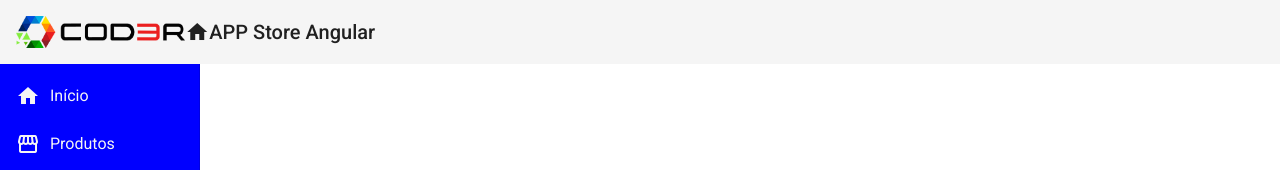
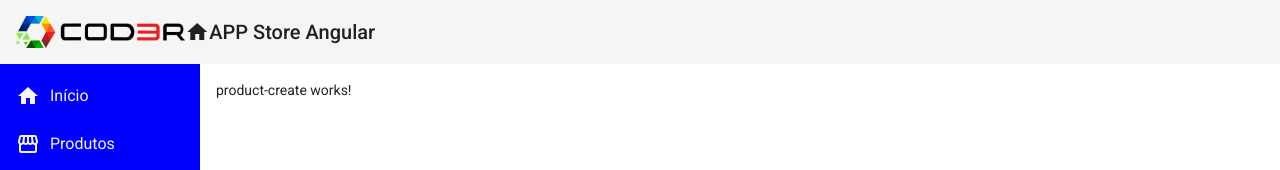
Before and after one commit to softwarefoundation/app-store-angular, an Angular app in the folder app-store-angular-web/: page /products/create in a window 1280 px wide. Before the commit this address led to /. Shown: the top 170 px of the page. Built offline with nearby package versions, Linux system fonts and the light colour scheme.

Commit message:
Add component ProductCreate

```diff
--- a/app-store-angular-web/src/app/app-routing.module.ts
+++ b/app-store-angular-web/src/app/app-routing.module.ts
@@ -1,3 +1,4 @@
+import { ProductCreateComponent } from './components/product/product-create/product-create.component';
 import { NgModule } from '@angular/core';
 import { Routes, RouterModule } from '@angular/router';
 import { HomeComponent} from './views/home/home.component'
@@ -10,6 +11,10 @@
 {
   path: "products",
   component: ProductCrudComponent
+},
+{
+  path: "products/create",
+  component: ProductCreateComponent
 }
 ];
 
--- a/app-store-angular-web/src/app/app.module.ts
+++ b/app-store-angular-web/src/app/app.module.ts
@@ -13,6 +13,7 @@
 import { MatCardModule} from '@angular/material/card';
 import { HomeComponent } from './views/home/home.component';
 import { ProductCrudComponent } from './views/product-crud/product-crud.component';
+import { ProductCreateComponent } from './components/product/product-create/product-create.component';
 
 
 @NgModule({
@@ -22,7 +23,8 @@
     FooterComponent,
     NavComponent,
     HomeComponent,
-    ProductCrudComponent
+    ProductCrudComponent,
+    ProductCreateComponent
   ],
   imports: [
     BrowserModule,
--- /dev/null
+++ b/app-store-angular-web/src/app/components/product/product-create/product-create.component.html
@@ -0,0 +1 @@
+<p>product-create works!</p>
--- /dev/null
+++ b/app-store-angular-web/src/app/components/product/product-create/product-create.component.ts
@@ -0,0 +1,15 @@
+import { Component, OnInit } from '@angular/core';
+
+@Component({
+  selector: 'app-product-create',
+  templateUrl: './product-create.component.html',
+  styleUrls: ['./product-create.component.css']
+})
+export class ProductCreateComponent implements OnInit {
+
+  constructor() { }
+
+  ngOnInit(): void {
+  }
+
+}
```
Also changed, not shown: app-store-angular-web/src/app/components/product/product-create/product-create.component.css (added).
